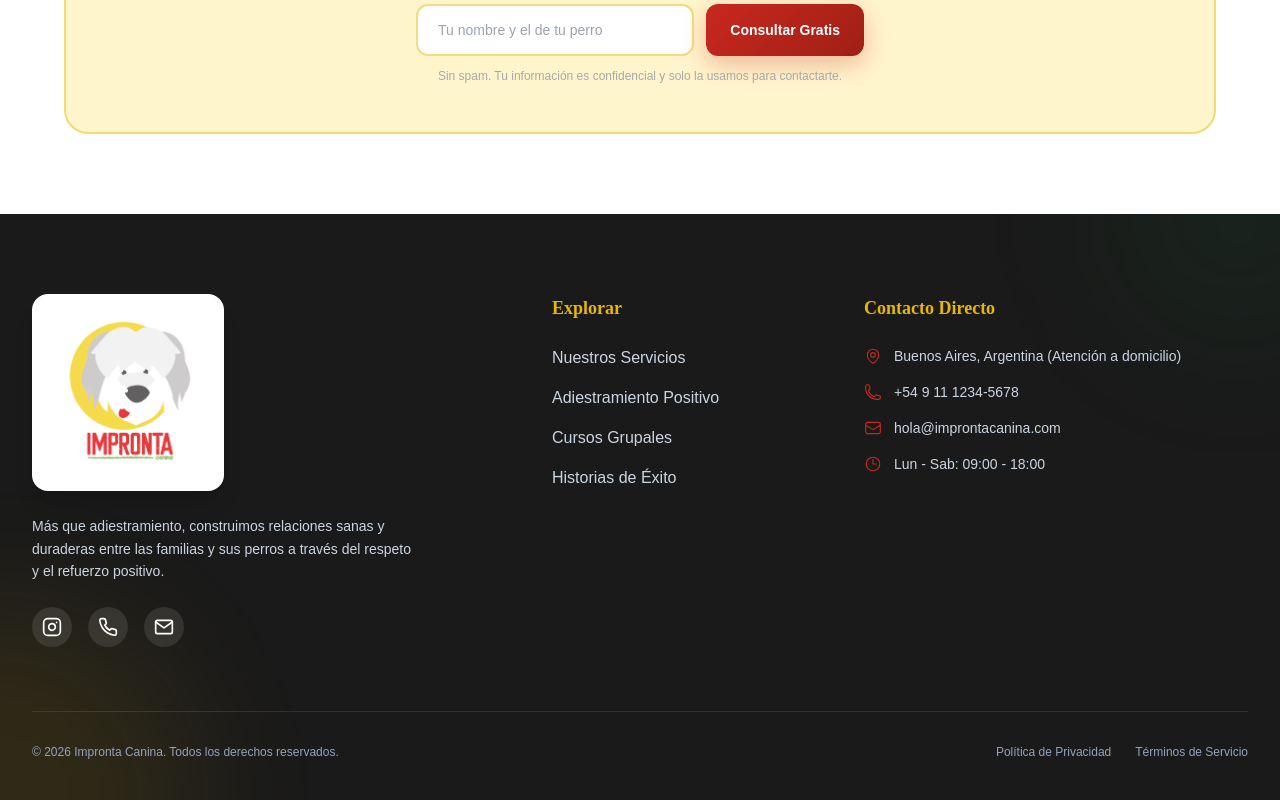
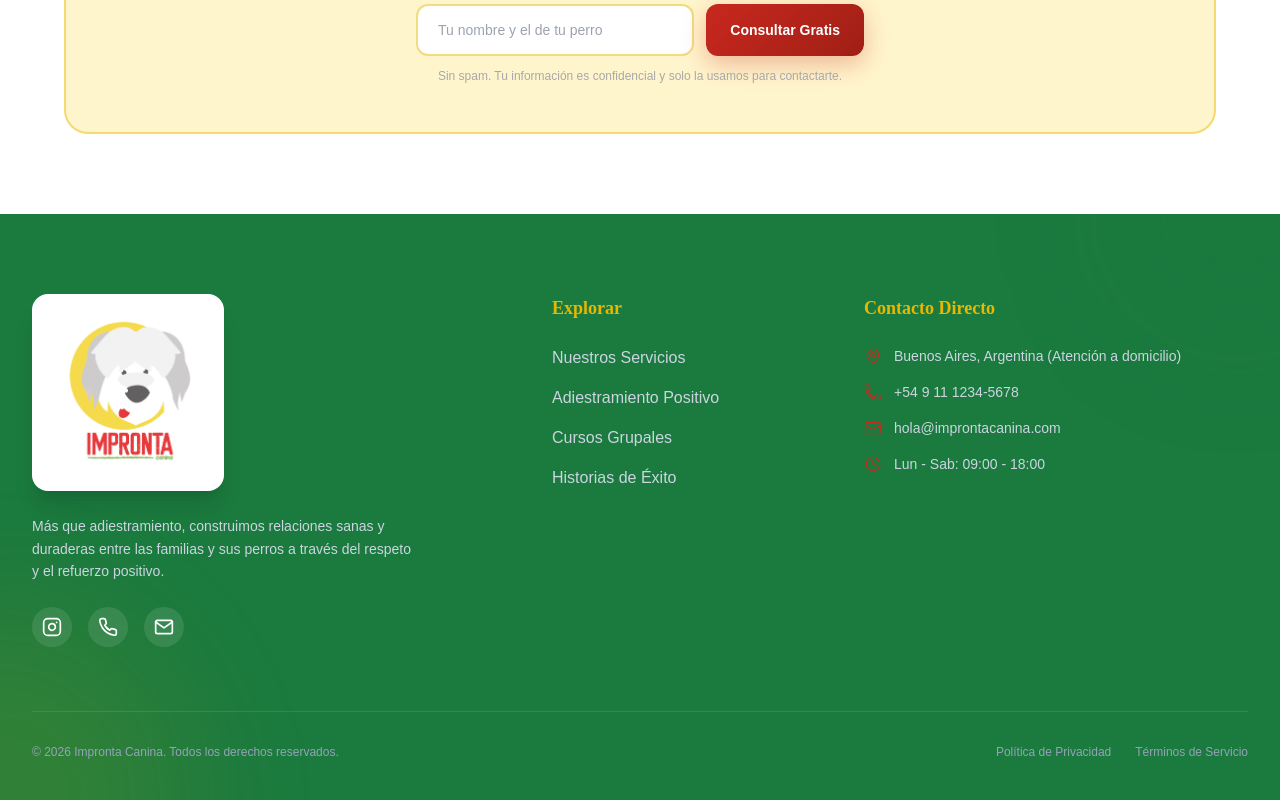
Before and after one commit to Wschanzze/impronta-canina, a Next.js app: page / in a window 1280 px wide. Shown: the part 7067-7867 px from the top of the page. Built offline with nearby package versions, Linux system fonts and the light colour scheme.

Commit message:
fix: cambiar fondo de pie de pagina a verde

```diff
--- a/src/components/Footer.tsx
+++ b/src/components/Footer.tsx
@@ -6,7 +6,7 @@ const Footer: React.FC = () => {
   return (
     <footer
       className="pt-20 pb-10 px-4 md:px-8 relative overflow-hidden text-white"
-      style={{ backgroundColor: 'var(--charcoal)' }}
+      style={{ backgroundColor: 'var(--verde)' }}
     >
       {/* Elementos decorativos de fondo */}
       <div className="absolute top-0 right-0 w-64 h-64 bg-verde/10 rounded-full blur-3xl -translate-y-1/2 translate-x-1/3 pointer-events-none" />
```
